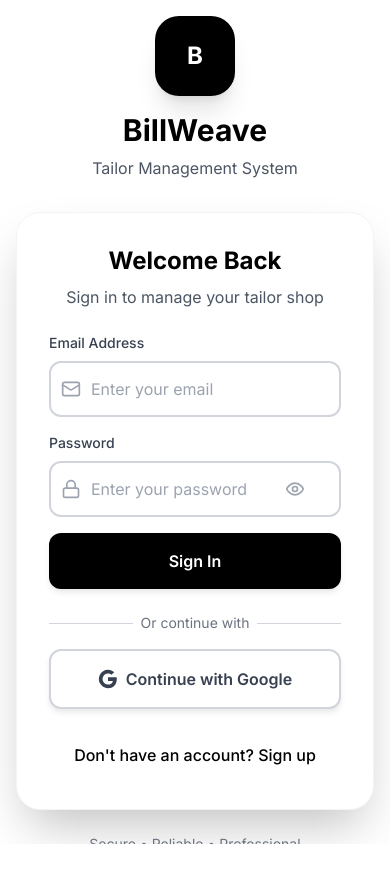
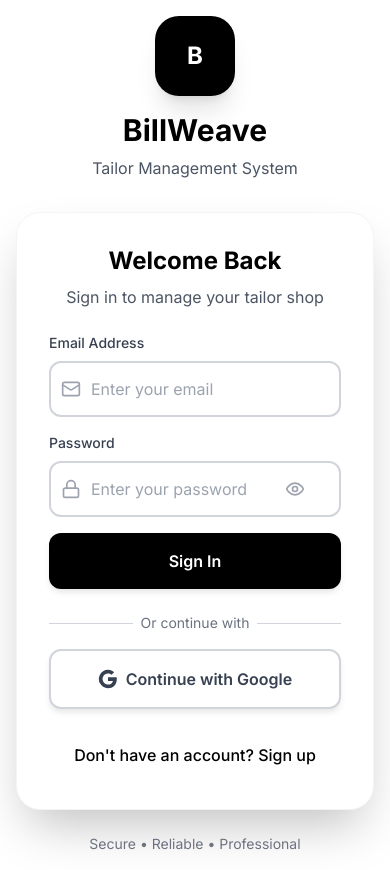
Before and after one commit to Yugananthanpalani/Billweave, a React (Vite) app: page /login in a window 390 px wide. Before the commit the page ends 844 px from the top, so only its background shows below. Built offline with nearby package versions, Linux system fonts and the light colour scheme; no server answers.

Commit message:
scroll commit

```diff
--- a/src/index.css
+++ b/src/index.css
@@ -1,6 +1,8 @@
 @tailwind base;
 @tailwind components;
 @tailwind utilities;
+
+/* stylelint-disable-next-line at-rule-no-unknown */
 
 @layer base {
   html {
@@ -478,9 +480,6 @@
     overscroll-behavior: none;
     overscroll-behavior-y: none;
     -webkit-overflow-scrolling: touch;
-    position: fixed;
-    width: 100%;
-    height: 100%;
   }
 
   #root {
```
